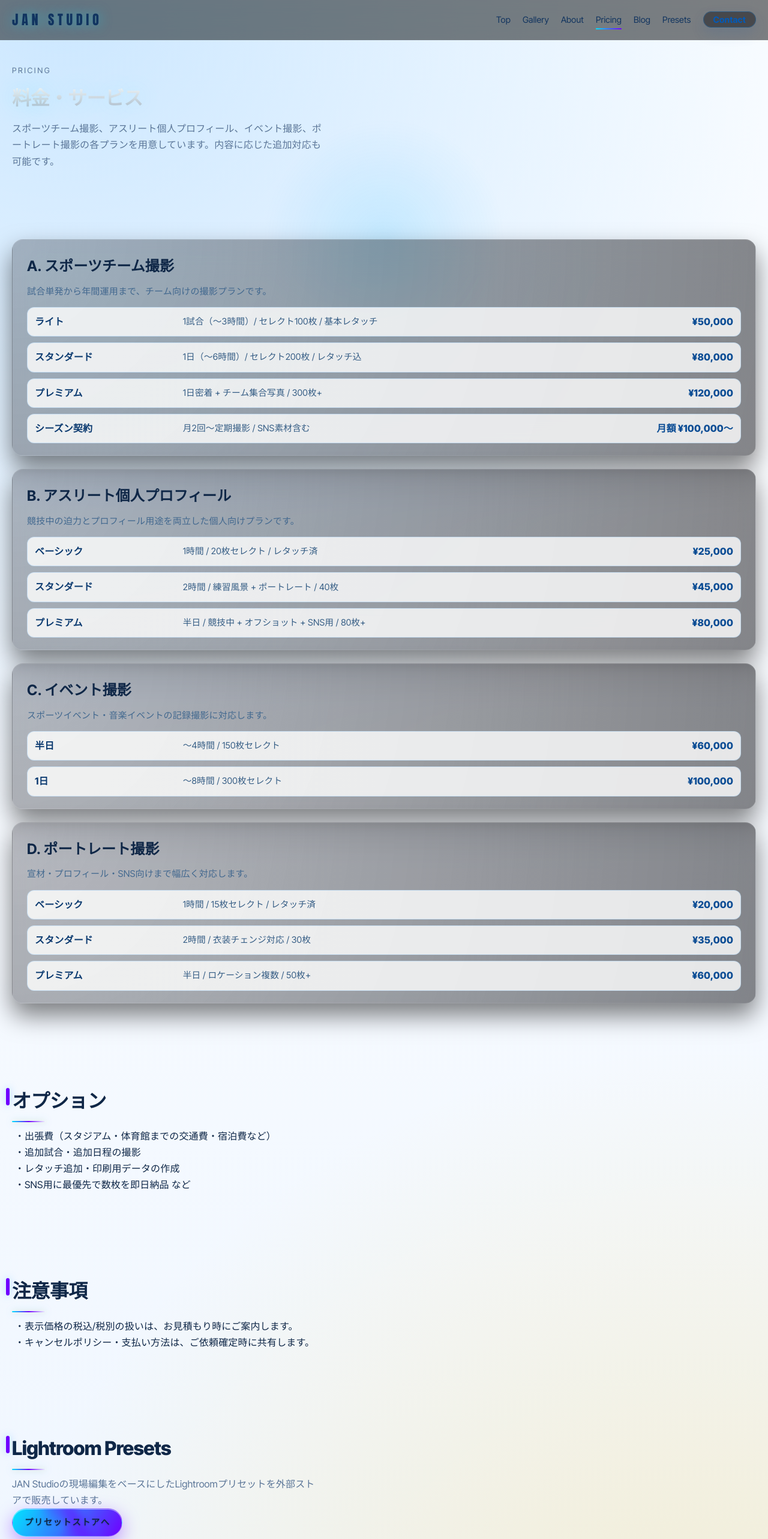
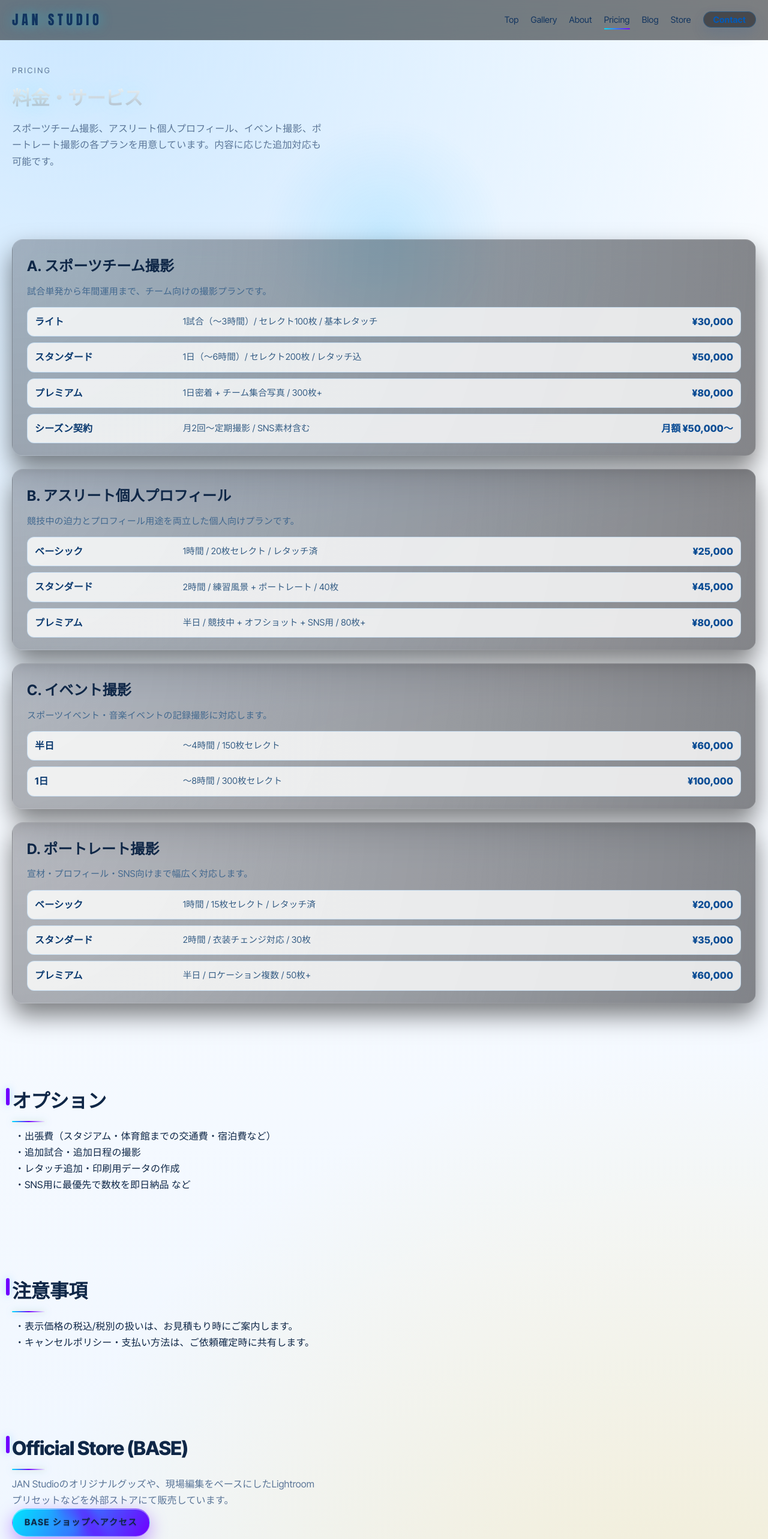
Before and after one commit to soramame000/JanStudio_portfolio, a plain HTML site: page pricing.html in a window 1280 px wide. Shown: the top 2566 px of the page at 60% size. Drawn offline with nearby package versions, Linux system fonts and the light colour scheme.

Commit message:
Update team photography pricing and BASE store link

```diff
--- a/pricing.html
+++ b/pricing.html
@@ -1,5 +1,6 @@
 <!DOCTYPE html>
 <html lang="ja">
+
 <head>
   <meta charset="UTF-8" />
   <meta name="viewport" content="width=device-width, initial-scale=1.0" />
@@ -8,16 +9,13 @@
   <link rel="stylesheet" href="assets/css/reset.css?v=1771923701" />
   <link rel="stylesheet" href="assets/css/style.css?v=1771923701" />
 </head>
+
 <body class="page-pricing">
   <header class="site-header">
     <div class="container header-inner">
       <a href="index.html" class="logo">JAN Studio</a>
       <nav class="global-nav" aria-label="メインナビゲーション">
-          <button
-            class="nav-toggle"
-            aria-expanded="false"
-            aria-controls="global-nav-list"
-          >
+        <button class="nav-toggle" aria-expanded="false" aria-controls="global-nav-list">
           <span></span><span></span>
         </button>
         <ul id="global-nav-list">
@@ -27,12 +25,7 @@
           <li><a href="pricing.html" aria-current="page">Pricing</a></li>
           <li><a href="blog.html">Blog</a></li>
           <li>
-              <a
-                href="#"
-                target="_blank"
-                rel="noopener noreferrer"
-                >Presets</a
-              >
+            <a href="https://thebase.com/" target="_blank" rel="noopener noreferrer">Store</a>
           </li>
           <li><a href="contact.html" class="nav-cta">Contact</a></li>
         </ul>
@@ -58,22 +51,22 @@
             <div class="pricing-row" role="listitem">
               <p class="plan-name">ライト</p>
               <p class="plan-detail">1試合（〜3時間）/ セレクト100枚 / 基本レタッチ</p>
-                <p class="plan-price">¥50,000</p>
+              <p class="plan-price">¥30,000</p>
             </div>
             <div class="pricing-row" role="listitem">
               <p class="plan-name">スタンダード</p>
               <p class="plan-detail">1日（〜6時間）/ セレクト200枚 / レタッチ込</p>
-                <p class="plan-price">¥80,000</p>
+              <p class="plan-price">¥50,000</p>
             </div>
             <div class="pricing-row" role="listitem">
               <p class="plan-name">プレミアム</p>
               <p class="plan-detail">1日密着 + チーム集合写真 / 300枚+</p>
-                <p class="plan-price">¥120,000</p>
+              <p class="plan-price">¥80,000</p>
             </div>
             <div class="pricing-row" role="listitem">
               <p class="plan-name">シーズン契約</p>
               <p class="plan-detail">月2回〜定期撮影 / SNS素材含む</p>
-                <p class="plan-price">月額 ¥100,000〜</p>
+              <p class="plan-price">月額 ¥50,000〜</p>
             </div>
           </div>
         </article>
@@ -162,17 +155,11 @@
 
     <section class="section">
       <div class="container">
-          <h2 class="section-title">Lightroom Presets</h2>
+        <h2 class="section-title">Official Store (BASE)</h2>
         <p class="section-lead">
-            JAN Studioの現場編集をベースにしたLightroomプリセットを外部ストアで販売しています。
+          JAN Studioのオリジナルグッズや、現場編集をベースにしたLightroomプリセットなどを外部ストアにて販売しています。
         </p>
-          <a
-            href="#"
-            class="btn primary"
-            target="_blank"
-            rel="noopener noreferrer"
-            >プリセットストアへ</a
-          >
+        <a href="https://thebase.com/" class="btn primary" target="_blank" rel="noopener noreferrer">BASE ショップへアクセス</a>
       </div>
     </section>
 
@@ -206,4 +193,5 @@
   <script src="https://cdnjs.cloudflare.com/ajax/libs/gsap/3.12.5/ScrollTrigger.min.js?v=1771923741"></script>
   <script src="assets/js/premium.js?v=1771923741"></script>
 </body>
+
 </html>
```
Lines whose indentation alone changed are shown as unchanged.
